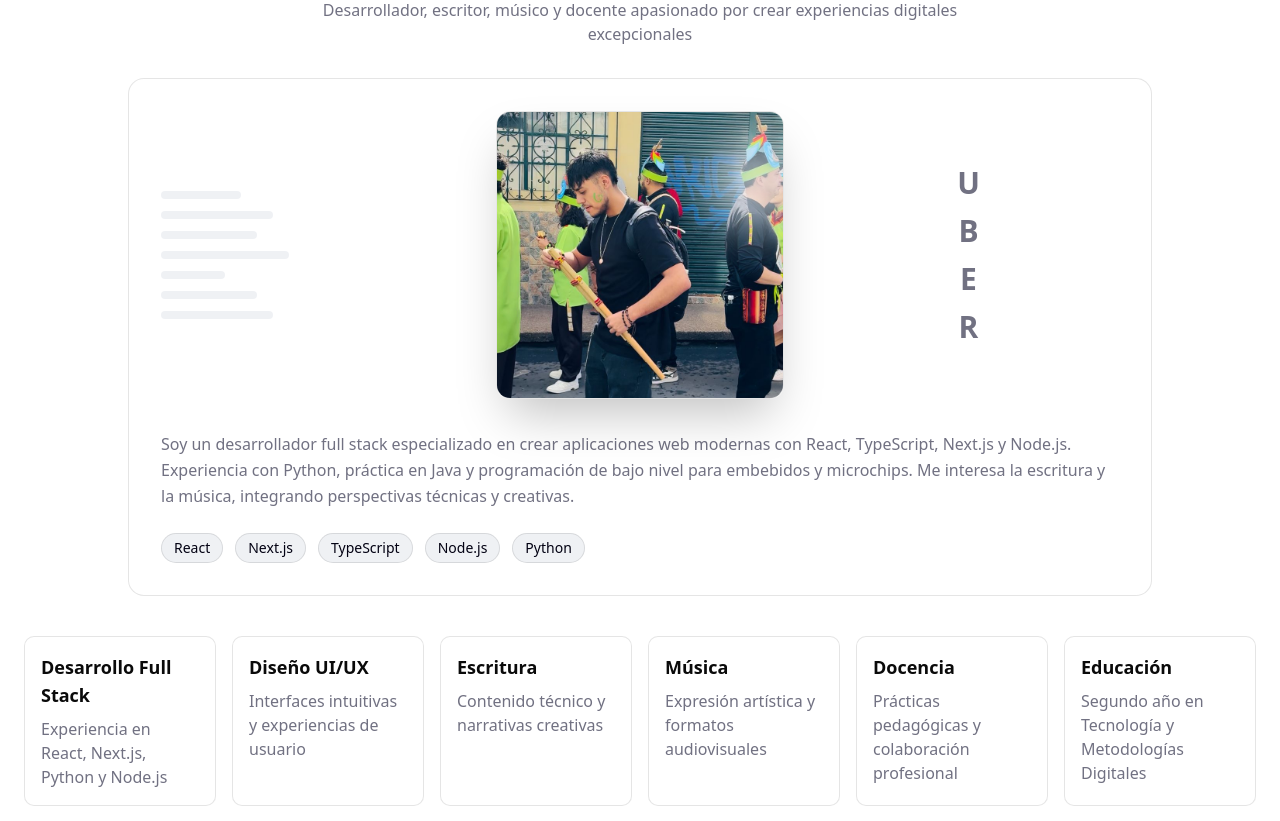
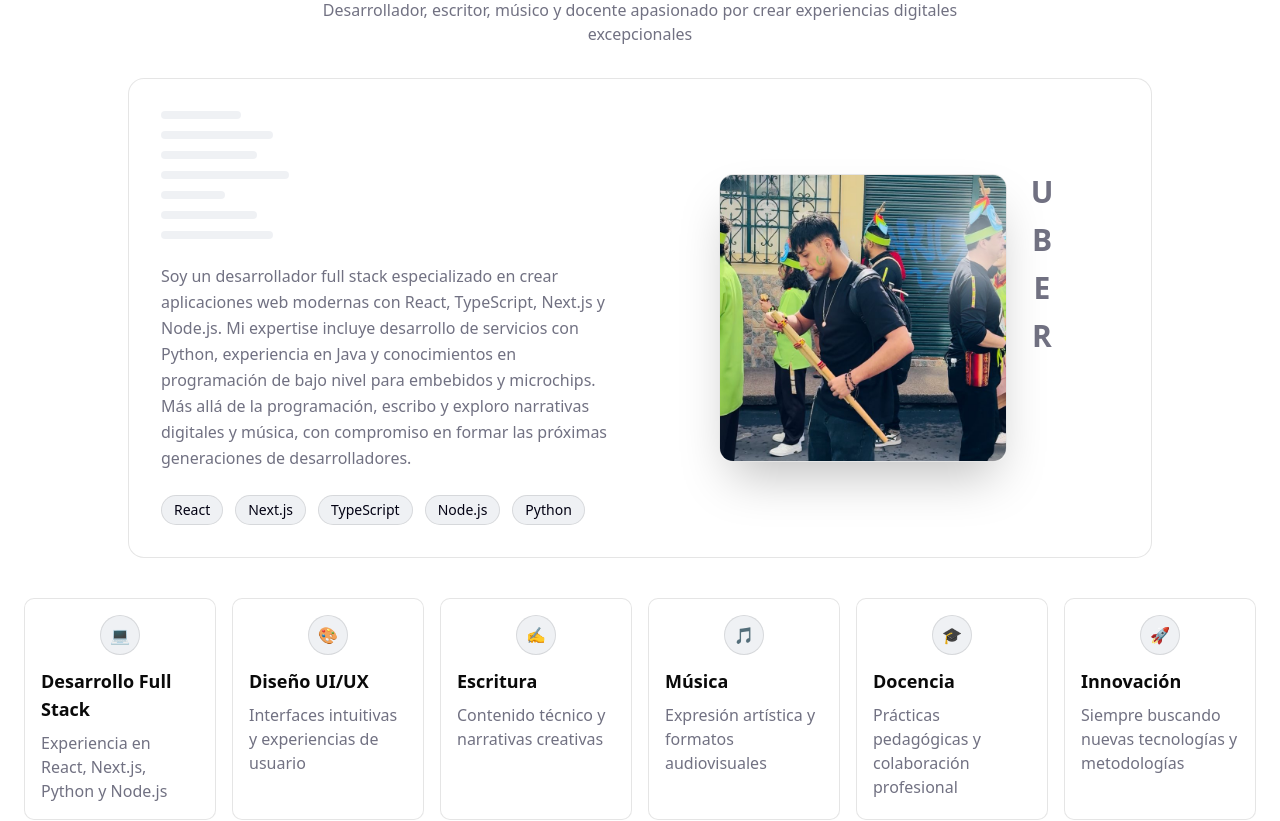
Before and after one commit to UbeimarY/PortafolioUbeimar_Yepes, a Next.js app: page / in a window 1280 px wide. Shown: the part 2200-3021 px from the top of the page. Built offline with nearby package versions, Linux system fonts and the light colour scheme.

Commit message:
Mejorando Interfaz de About Me y Proyectos

```diff
--- a/src/components/AboutMe.tsx
+++ b/src/components/AboutMe.tsx
@@ -15,9 +15,12 @@ export default function AboutMe() {
           </p>
         </div>
 
+        {/* Tarjeta central: dos columnas como en la imagen */}
         <div className="max-w-5xl mx-auto bg-card backdrop-blur-sm rounded-2xl p-8 border border-border">
-          <div className="grid grid-cols-1 md:grid-cols-3 gap-8 items-center">
-            <div className="hidden md:block space-y-3">
+          <div className="grid grid-cols-1 md:grid-cols-2 gap-8 items-center">
+            {/* Columna izquierda: líneas + texto + chips */}
+            <div className="space-y-6">
+              <div className="space-y-3">
                 <div className="h-2 w-20 bg-accent rounded"></div>
                 <div className="h-2 w-28 bg-accent rounded"></div>
                 <div className="h-2 w-24 bg-accent rounded"></div>
@@ -27,25 +30,10 @@ export default function AboutMe() {
                 <div className="h-2 w-28 bg-accent rounded"></div>
               </div>
 
-            <div className="flex justify-center">
-              <div className="relative w-64 h-64 md:w-72 md:h-72 rounded-xl overflow-hidden border border-border shadow-2xl">
-                <Image src="/profile.jpeg" alt="UBER" width={288} height={288} className="object-cover w-full h-full" priority />
-                <div className="absolute inset-0 pointer-events-none">
-                  <div className="absolute -right-6 top-6 w-24 h-24 rounded-full bg-accent blur-xl" />
-                </div>
-              </div>
-            </div>
-
-            <div className="hidden md:flex flex-col items-center gap-3 font-extrabold text-3xl text-muted-foreground tracking-widest">
-              <span>U</span><span>B</span><span>E</span><span>R</span>
-            </div>
-          </div>
-
-          <div className="mt-8 space-y-6">
               <p className="text-muted-foreground leading-relaxed">
                 Soy un desarrollador full stack especializado en crear aplicaciones web modernas con React, TypeScript, Next.js y Node.js.
-              Experiencia con Python, práctica en Java y programación de bajo nivel para embebidos y microchips.
-              Me interesa la escritura y la música, integrando perspectivas técnicas y creativas.
+                Mi expertise incluye desarrollo de servicios con Python, experiencia en Java y conocimientos en programación de bajo nivel para embebidos y microchips.
+                Más allá de la programación, escribo y exploro narrativas digitales y música, con compromiso en formar las próximas generaciones de desarrolladores.
               </p>
 
               <div className="flex flex-wrap gap-3">
@@ -56,32 +44,53 @@ export default function AboutMe() {
                 ))}
               </div>
             </div>
+
+            {/* Columna derecha: imagen + título vertical */}
+            <div className="flex justify-center">
+              <div className="relative w-64 h-64 md:w-72 md:h-72 rounded-xl overflow-hidden border border-border shadow-2xl">
+                <Image src="/profile.jpeg" alt="UBER" width={288} height={288} className="object-cover w-full h-full" priority />
+                <div className="absolute inset-0 pointer-events-none">
+                  <div className="absolute -right-6 top-6 w-24 h-24 rounded-full bg-accent blur-xl" />
+                </div>
+              </div>
+              <div className="hidden md:flex flex-col items-center gap-3 font-extrabold text-3xl text-muted-foreground tracking-widest ml-6">
+                <span>U</span><span>B</span><span>E</span><span>R</span>
+              </div>
+            </div>
+          </div>
         </div>
 
+        {/* Tarjetas inferiores con iconos como en el diseño */}
         <div className="grid grid-cols-1 md:grid-cols-2 lg:grid-cols-6 gap-4 mt-10">
           <div className="bg-card backdrop-blur-sm p-4 rounded-lg border border-border">
+            <div className="mx-auto mb-3 w-10 h-10 rounded-full bg-accent border border-border flex items-center justify-center">💻</div>
             <h3 className="font-bold text-lg mb-2 text-foreground">Desarrollo Full Stack</h3>
             <p className="text-muted-foreground">Experiencia en React, Next.js, Python y Node.js</p>
           </div>
           <div className="bg-card backdrop-blur-sm p-4 rounded-lg border border-border">
+            <div className="mx-auto mb-3 w-10 h-10 rounded-full bg-accent border border-border flex items-center justify-center">🎨</div>
             <h3 className="font-bold text-lg mb-2 text-foreground">Diseño UI/UX</h3>
             <p className="text-muted-foreground">Interfaces intuitivas y experiencias de usuario</p>
           </div>
           <div className="bg-card backdrop-blur-sm p-4 rounded-lg border border-border">
+            <div className="mx-auto mb-3 w-10 h-10 rounded-full bg-accent border border-border flex items-center justify-center">✍️</div>
             <h3 className="font-bold text-lg mb-2 text-foreground">Escritura</h3>
             <p className="text-muted-foreground">Contenido técnico y narrativas creativas</p>
           </div>
           <div className="bg-card backdrop-blur-sm p-4 rounded-lg border border-border">
+            <div className="mx-auto mb-3 w-10 h-10 rounded-full bg-accent border border-border flex items-center justify-center">🎵</div>
             <h3 className="font-bold text-lg mb-2 text-foreground">Música</h3>
             <p className="text-muted-foreground">Expresión artística y formatos audiovisuales</p>
           </div>
           <div className="bg-card backdrop-blur-sm p-4 rounded-lg border border-border">
+            <div className="mx-auto mb-3 w-10 h-10 rounded-full bg-accent border border-border flex items-center justify-center">🎓</div>
             <h3 className="font-bold text-lg mb-2 text-foreground">Docencia</h3>
             <p className="text-muted-foreground">Prácticas pedagógicas y colaboración profesional</p>
           </div>
           <div className="bg-card backdrop-blur-sm p-4 rounded-lg border border-border">
-            <h3 className="font-bold text-lg mb-2 text-foreground">Educación</h3>
-            <p className="text-muted-foreground">Segundo año en Tecnología y Metodologías Digitales</p>
+            <div className="mx-auto mb-3 w-10 h-10 rounded-full bg-accent border border-border flex items-center justify-center">🚀</div>
+            <h3 className="font-bold text-lg mb-2 text-foreground">Innovación</h3>
+            <p className="text-muted-foreground">Siempre buscando nuevas tecnologías y metodologías</p>
           </div>
         </div>
       </div>
--- a/src/components/Projects.tsx
+++ b/src/components/Projects.tsx
@@ -2,97 +2,168 @@
 "use client";
 import Image from "next/image";
 import { useLanguage } from "@/contexts/LanguageContext";
+import { FaBrain, FaMapMarkedAlt, FaRocket, FaPalette, FaNodeJs } from "react-icons/fa";
 
 export default function Projects() {
   const { t, lang } = useLanguage();
-  const featured = [
+  // Lista única con destacados (usar 'image' consistentemente)
+  const projects = [
     {
-      title: lang === "es" ? "E-Commerce Platform" : "E-Commerce Platform",
-      badge: lang === "es" ? "Destacado" : "Featured",
+      title: lang === "es" ? "Juegos Cognitivos" : "Cognitive Training App",
       description:
         lang === "es"
-          ? "Plataforma completa de comercio electrónico con dashboard administrativo, gestión de inventario y procesamiento de pagos en tiempo real."
-          : "Complete e-commerce platform with admin dashboard, inventory management and real-time payments.",
-      tech: ["React", "Node.js", "MongoDB", "Stripe"],
+          ? "App full‑stack de entrenamiento cognitivo con juegos, usuarios y estadísticas. Frontend en Next.js + Tailwind; backend Spring Boot + MongoDB."
+          : "Full‑stack cognitive training app with games, user management, and stats. Next.js + Tailwind frontend; Spring Boot + MongoDB backend.",
+      tech: ["Next.js", "Tailwind", "Spring Boot", "MongoDB"],
       image: "/globe.svg",
-      demoUrl: "#",
-      repoUrl: "#",
+      demoUrl: "https://github.com/UbeimarY/Patrones_Estructura_Proyecto_Final.git",
+      repoUrl: "https://github.com/UbeimarY/Patrones_Estructura_Proyecto_Final.git",
+      featured: true,
     },
     {
-      title: lang === "es" ? "Analytics Dashboard" : "Analytics Dashboard",
-      badge: lang === "es" ? "Destacado" : "Featured",
+      title: lang === "es" ? "Proyecto Smart" : "Smart Project",
       description:
         lang === "es"
-          ? "Dashboard de análisis con visualizaciones interactivas, reportes autodidácticos e integración con múltiples fuentes de datos."
-          : "Analytics dashboard with interactive visualizations, self-service reports and integration with multiple data sources.",
-      tech: ["Next.js", "TypeScript", "Supabase", "Chart.js"],
+          ? "Plataforma de tareas con gamificación: progreso, insignias y rachas. UI moderna y responsiva."
+          : "Gamified task platform: progress tracking, badges, and streaks. Modern, responsive UI.",
+      tech: ["Next.js", "TypeScript", "Tailwind"],
       image: "/window.svg",
-      demoUrl: "#",
-      repoUrl: "#",
+      demoUrl: "https://proyecto-smart.vercel.app/",
+      repoUrl: undefined,
+      featured: true,
+    },
+    {
+      title: lang === "es" ? "Recreación Mapa" : "Map Recreation",
+      description:
+        lang === "es"
+          ? "Explorador con Leaflet y OpenStreetMap: zoom, capas y ubicación. Ideal para cartografía web."
+          : "Explorer using Leaflet & OpenStreetMap: zoom, layers, and location.",
+      tech: ["Leaflet", "OpenStreetMap"],
+      image: "/globe.svg",
+      demoUrl: "https://maps-taller.vercel.app/",
+      repoUrl: undefined,
+      featured: false,
+    },
+    {
+      title: lang === "es" ? "Diseño de Interfaz" : "Interface Design",
+      description:
+        lang === "es"
+          ? "Pantalla de preferencias con tema, idioma, color y accesibilidad."
+          : "Preferences screen with theme, language, accent color and accessibility.",
+      tech: ["Next.js", "Tailwind"],
+      image: "/next.svg",
+      demoUrl: "https://form-detail-61h4.vercel.app/",
+      repoUrl: undefined,
+      featured: false,
+    },
+    {
+      title: lang === "es" ? "Node Project" : "Node Project",
+      description:
+        lang === "es"
+          ? "Pruebas con Axios y Fetch, almacenamiento local y tiempos de respuesta."
+          : "Experiments with Axios/Fetch, local storage, response time benchmarking.",
+      tech: ["Node.js", "React"],
+      image: "/file.svg",
+      demoUrl: "https://node-project-task-wheat.vercel.app/",
+      repoUrl: undefined,
+      featured: false,
     },
   ];
 
-  const others = [
-    { title: lang === "es" ? "App de Gestión de Tareas" : "Task Management App", image: "/file.svg" },
-    { title: lang === "es" ? "Design System + Docs" : "Design System + Docs", image: "/next.svg" },
-    { title: lang === "es" ? "Generador de Contenido con IA" : "AI Content Generator", image: "/globe.svg" },
-    { title: lang === "es" ? "App de Banca Móvil" : "Mobile Banking App", image: "/window.svg" },
-  ];
+  const featured = projects.filter((p) => p.featured);
+  const others = projects.filter((p) => !p.featured);
 
   return (
     <section id="projects" className="relative w-full min-h-screen flex items-center justify-center text-foreground py-16">
       <div className="container mx-auto px-6 max-w-6xl">
         <div className="text-center mb-10">
           <h2 className="text-4xl md:text-5xl font-bold">{t("projects.title")}</h2>
-          <p className="text-muted-foreground mt-2">Una selección de proyectos que demuestran mis habilidades técnicas y creatividad</p>
+          <p className="text-muted-foreground mt-2">
+            {lang === "es"
+              ? "Una selección de proyectos que demuestran mis habilidades técnicas y creatividad."
+              : "A selection of projects showcasing technical skills and creativity."}
+          </p>
         </div>
 
-        <h3 className="text-sm uppercase tracking-wide text-muted-foreground mb-4">Proyectos Destacados</h3>
-        <div className="grid grid-cols-1 lg:grid-cols-2 gap-6">
+        {/* Proyectos Destacados: dos columnas, imagen superior y badge */}
+        <h3 className="text-lg font-semibold mb-4">
+          {lang === "es" ? "Proyectos Destacados" : "Featured Projects"}
+        </h3>
+        <div className="grid grid-cols-1 md:grid-cols-2 gap-6 mb-10">
           {featured.map((p) => (
-            <div key={p.title} className="bg-card backdrop-blur-sm rounded-2xl border border-border overflow-hidden">
-              <div className="relative h-40 md:h-48">
+            <article key={p.title} className="bg-card backdrop-blur-sm rounded-2xl border border-border overflow-hidden">
+              <div className="relative h-40">
                 <Image src={p.image} alt={p.title} fill className="object-cover" />
-                <span className="absolute right-3 top-3 text-xs px-2 py-1 rounded-full bg-yellow-400/90 text-black font-semibold">
-                  {p.badge}
+                <div className="absolute inset-0 bg-gradient-to-t from-black/40 to-transparent" />
+                <span className="absolute top-3 right-3 text-xs px-3 py-1 rounded-full bg-yellow-400/90 text-black font-semibold">
+                  {lang === "es" ? "Destacado" : "Featured"}
                 </span>
               </div>
               <div className="p-6 space-y-4">
-                <div>
-                  <h4 className="text-lg font-bold">{p.title}</h4>
-                  <p className="text-muted-foreground text-sm mt-1">{p.description}</p>
-                </div>
+                <h4 className="text-lg font-bold">{p.title}</h4>
+                <p className="text-muted-foreground text-sm">{p.description}</p>
                 <div className="flex flex-wrap gap-2">
-                  {p.tech.map((t) => (
-                    <span key={t} className="px-3 py-1 rounded-full text-xs bg-accent border border-border text-accent-foreground">
-                      {t}
+                  {p.tech.map((tch) => (
+                    <span key={tch} className="px-3 py-1 rounded-full text-xs bg-accent border border-border text-accent-foreground">
+                      {tch}
                     </span>
                   ))}
                 </div>
                 <div className="flex items-center gap-3">
-                  <a href={p.demoUrl} className="w-full text-center text-sm px-3 py-2 rounded-lg bg-accent border border-border hover:bg-accent transition">
+                  <a
+                    href={p.demoUrl}
+                    target="_blank"
+                    rel="noopener noreferrer"
+                    className="w-full text-center text-sm px-3 py-2 rounded-lg bg-accent border border-border hover:bg-accent transition"
+                  >
                     {t("projects.viewDemo")}
                   </a>
-                  <a href={p.repoUrl} className="text-sm px-3 py-2 rounded-lg bg-card border border-border hover:bg-accent transition" aria-label="Ver repositorio">
-                    💻
-                  </a>
+                  {p.repoUrl && (
+                    <a
+                      href={p.repoUrl}
+                      target="_blank"
+                      rel="noopener noreferrer"
+                      className="text-sm px-3 py-2 rounded-lg bg-card border border-border hover:bg-accent transition"
+                      aria-label="Ver repositorio"
+                    >
+                      💻
+                    </a>
+                  )}
                 </div>
               </div>
-            </div>
+            </article>
           ))}
         </div>
 
-        <h3 className="text-sm uppercase tracking-wide text-muted-foreground mt-10 mb-4">{t("projects.others")}</h3>
-        <div className="grid grid-cols-1 sm:grid-cols-2 lg:grid-cols-4 gap-4">
-          {others.map((o) => (
-            <div key={o.title} className="bg-card backdrop-blur-sm rounded-xl border border-border overflow-hidden">
-              <div className="relative h-28">
-                <Image src={o.image} alt={o.title} fill className="object-cover" />
+        {/* Otros Proyectos: tarjetas compactas */}
+        <h3 className="text-lg font-semibold mb-4">
+          {lang === "es" ? "Otros Proyectos" : "Other Projects"}
+        </h3>
+        <div className="grid grid-cols-1 md:grid-cols-2 lg:grid-cols-3 gap-6">
+          {others.map((p) => (
+            <article key={p.title} className="bg-card backdrop-blur-sm rounded-2xl border border-border overflow-hidden">
+              <div className="relative h-32">
+                <Image src={p.image} alt={p.title} fill className="object-cover" />
               </div>
-              <div className="p-4">
-                <h4 className="text-sm font-semibold">{o.title}</h4>
+              <div className="p-5 space-y-3">
+                <h4 className="text-base font-semibold">{p.title}</h4>
+                <div className="flex flex-wrap gap-2">
+                  {p.tech.map((tch) => (
+                    <span key={tch} className="px-2 py-1 rounded-full text-xs bg-accent border border-border text-accent-foreground">
+                      {tch}
+                    </span>
+                  ))}
+                </div>
+                <a
+                  href={p.demoUrl}
+                  target="_blank"
+                  rel="noopener noreferrer"
+                  className="inline-block text-sm px-3 py-2 rounded-lg bg-accent border border-border hover:bg-accent transition"
+                >
+                  {t("projects.viewDemo")}
+                </a>
               </div>
-            </div>
+            </article>
           ))}
         </div>
       </div>
```
Lines whose indentation alone changed are shown as unchanged.
